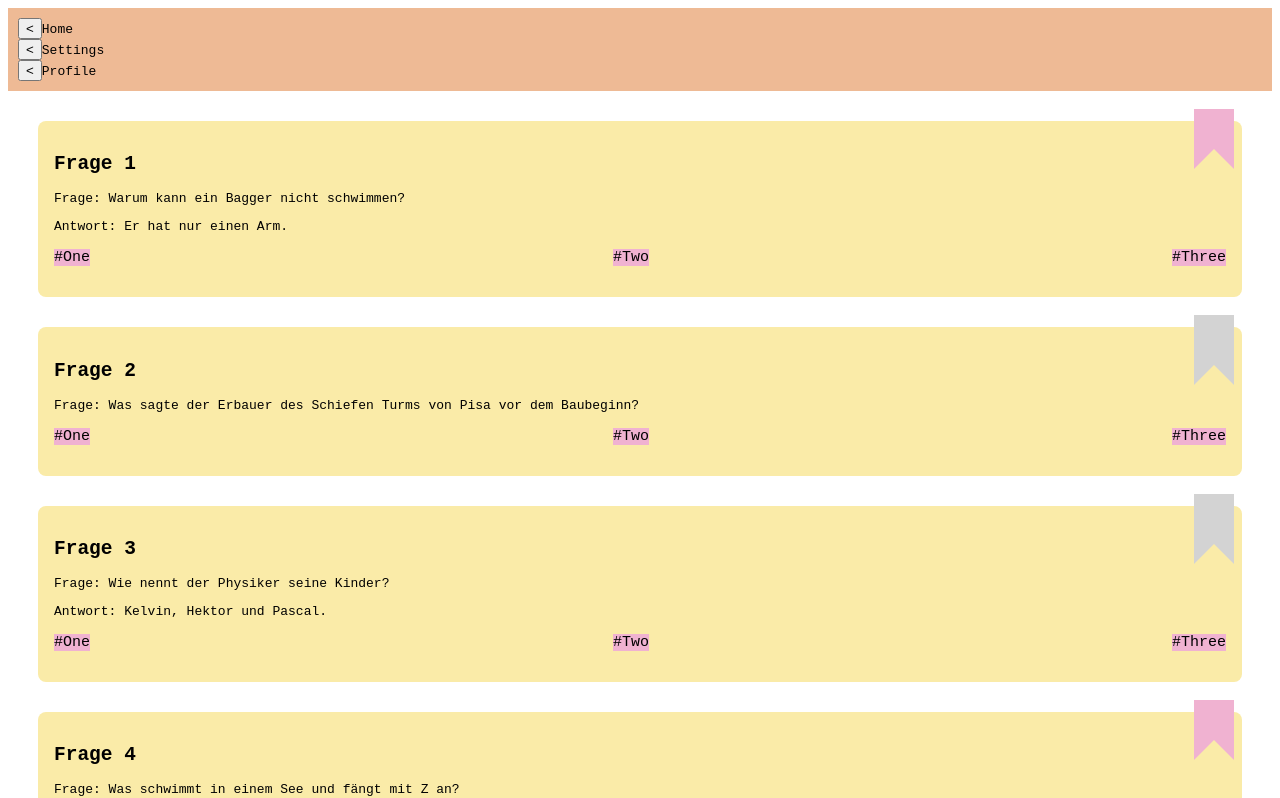
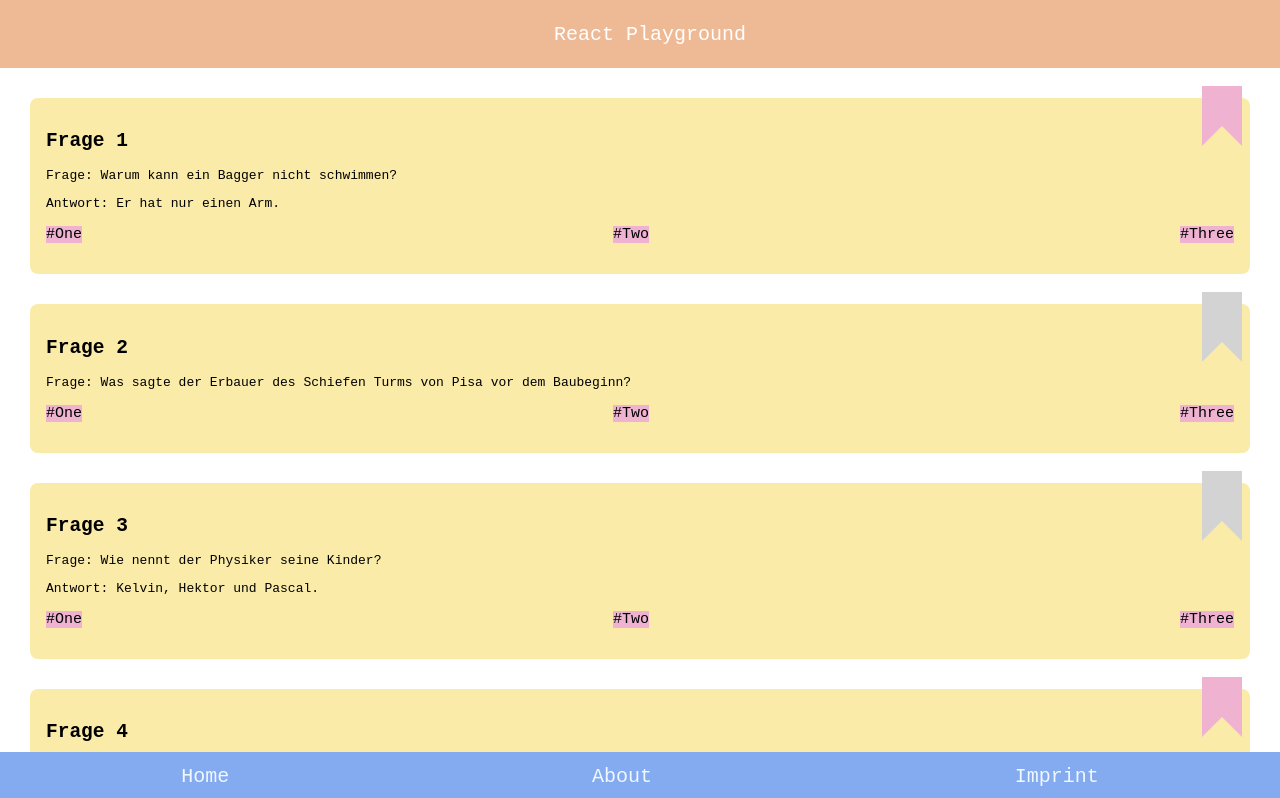
Before and after one commit to frederikebruendermann/react-playground, a React (Vite) app: page / in a window 1280 px wide. Shown: the top 798 px of the page. Built offline with nearby package versions, Linux system fonts and the light colour scheme.

Commit message:
Add Navigation Basic, active/inactive status is coming soon

```diff
--- /dev/null
+++ b/src/App.css
@@ -0,0 +1,3 @@
+body {
+  margin: 0px 0px 45px 0px;
+}
--- a/src/App.jsx
+++ b/src/App.jsx
@@ -4,14 +4,17 @@ import Pagination from './Pagination'
 import Header from './header'
 import Card from './Card'
 import { cards } from './data'
+import Navigation from './Navigation'
+import './App.css'
 
 export default ({ children, text }) => {
   return (
     <div className="App">
       <section className="HeaderBox">
-        <Header isBackButtonVisible>Home</Header>
+        React Playground
+        {/* <Header isBackButtonVisible>Home</Header>
         <Header isBackButtonVisible>Settings</Header>
-        <Header isBackButtonVisible>Profile</Header>
+        <Header isBackButtonVisible>Profile</Header> */}
       </section>
 
       <section className="CardBox">
@@ -38,14 +41,20 @@ export default ({ children, text }) => {
         )}
       </section>
 
-      <section className="PaginationBox">
+      {/* <section className="PaginationBox">
         <Pagination isLeftDisabled text={' ' + '1/34'} />
         <Pagination text={' ' + '2/34'} />
         <Pagination isRightDisabled text="34/34" />
-      </section>
+      </section> */}
 
-      <section className="ButtonBox">
+      {/* <section className="ButtonBox">
         <Button>Moin there</Button>
+      </section> */}
+
+      <section className="NavigationBox">
+        <Navigation>Home</Navigation>
+        <Navigation>About</Navigation>
+        <Navigation>Imprint</Navigation>
       </section>
     </div>
   )
--- /dev/null
+++ b/src/Navigation.css
@@ -0,0 +1,23 @@
+.NavigationBox {
+  background: rgb(132, 170, 240);
+  display: flex;
+  justify-content: space-around;
+  align-items: center;
+  height: 48px;
+  width: 100%;
+  position: fixed;
+  bottom: 0;
+  color: aliceblue;
+  font-family: monospace;
+  font-size: 20px;
+}
+
+.NavigationActive {
+  opacity: 0.3;
+  background: blueviolet;
+}
+
+.NavigationInactive {
+  opacity: 0.3;
+  background: goldenrod;
+}
--- /dev/null
+++ b/src/Navigation.jsx
@@ -0,0 +1,11 @@
+import * as React from 'react'
+import './Navigation.css'
+
+export default function Navigation({ children }) {
+  return (
+    <nav className="Navigation">
+      <a className="NavigationActive" href=""></a>
+      {children}
+    </nav>
+  )
+}
--- a/src/header.css
+++ b/src/header.css
@@ -1,12 +1,16 @@
 .HeaderBox {
   background: rgb(238, 186, 149);
   display: flex;
-  justify-content: space-around;
-  flex-direction: column;
-  border-width: 2px;
-  border-color: darkblue;
+  /* justify-content: space-around;
+  flex-direction: column; */
+  justify-content: center;
+  align-items: center;
+  font-size: 20px;
+  color: white;
   padding: 10px;
   font-family: monospace;
+  height: 48px;
+  width: 100%;
 }
 
 .Header.button {
```
